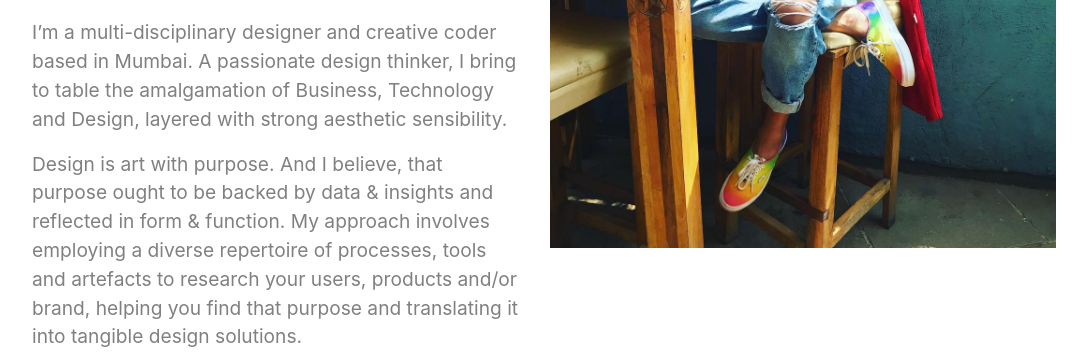
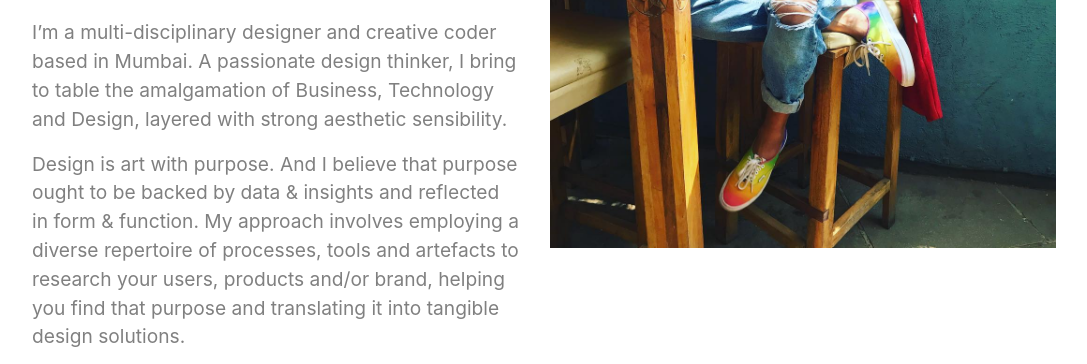
Before and after one commit to vishalvernekar/personal-website, a plain HTML site: page about.html in a window 1280 px wide. Shown: the part 402-766 px from the top of the page, without its empty margins (96-1183 px from the left). Drawn offline with nearby package versions, Linux system fonts and the light colour scheme.

Commit message:
deleted a comma

```diff
--- a/about.html
+++ b/about.html
@@ -91,7 +91,7 @@ height="0" width="0" style="display:none;visibility:hidden"></iframe></noscript>
       <h2 id="quotation">//</h2>
     </div>
     <p>I’m a multi-disciplinary designer and creative coder based in Mumbai. A passionate design thinker, I bring to table the amalgamation of Business, Technology and Design, layered with strong aesthetic sensibility.</p>
-    <p>Design is art with purpose. And I believe, that purpose ought to be backed by data & insights and reflected in form & function. My approach involves employing a diverse repertoire of processes, tools and artefacts to research your users, products and/or brand, helping you find that purpose and translating it into tangible design solutions.</p>
+    <p>Design is art with purpose. And I believe that purpose ought to be backed by data & insights and reflected in form & function. My approach involves employing a diverse repertoire of processes, tools and artefacts to research your users, products and/or brand, helping you find that purpose and translating it into tangible design solutions.</p>
     <p>I have over 8 years of experience in Brand Strategy, Communication Design and User Experience Design with a glowing record of building successful brands, products and campaigns. My past work includes multi-faceted projects across Social, Lifestyle, FMCG, Wellness and Technology, with brands like Taj Hotels, McDonalds, Sony Pictures Networks, Asian Paints, HRX, Oreo, Nivea, Huggies and Mahindra amongst others. </p>
   </div>
 
```
